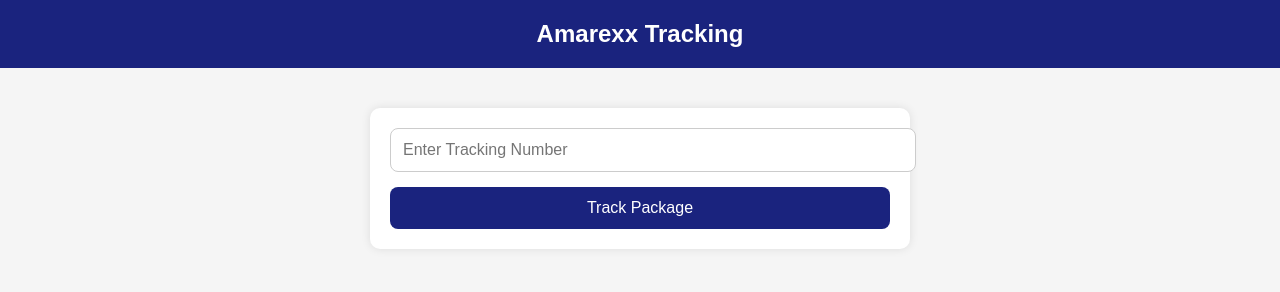
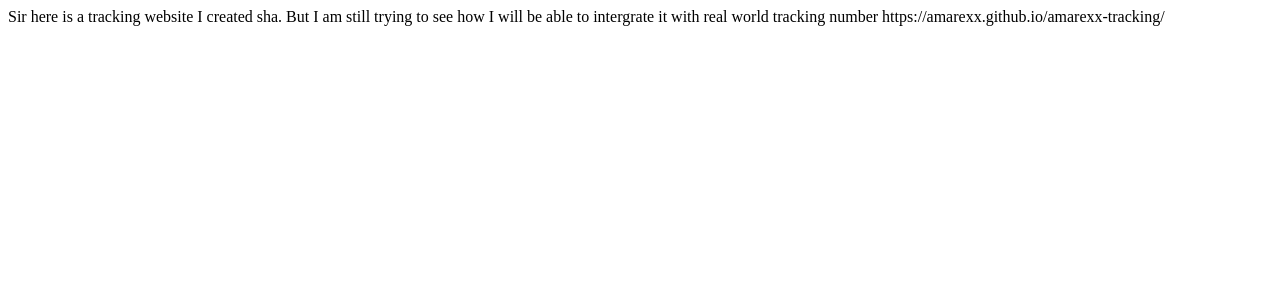
Before and after one commit to Amarexx/amarexx-tracking, a plain HTML site: page index.html in a window 1280 px wide. Drawn offline with Linux system fonts and the light colour scheme.

Commit message:
Update index.html

```diff
--- a/index.html
+++ b/index.html
@@ -1,94 +1,4 @@
-<!DOCTYPE html><html lang="en">
-<head>
-  <meta charset="UTF-8" />
-  <meta name="viewport" content="width=device-width, initial-scale=1.0" />
-  <title>Amarexx Tracking</title>
-  <style>
-    body {
-      font-family: Arial, sans-serif;
-      background: #f5f5f5;
-      margin: 0;
-      padding: 0;
-    }
-    header {
-      background: #1a237e;
-      color: white;
-      padding: 20px;
-      text-align: center;
-      font-size: 24px;
-      font-weight: bold;
-    }
-    .container {
-      width: 90%;
-      max-width: 500px;
-      margin: 40px auto;
-      background: white;
-      padding: 20px;
-      border-radius: 10px;
-      box-shadow: 0 0 10px rgba(0,0,0,0.1);
-    }
-    input {
-      width: 100%;
-      padding: 12px;
-      border: 1px solid #ccc;
-      border-radius: 8px;
-      margin-bottom: 15px;
-      font-size: 16px;
-    }
-    button {
-      width: 100%;
-      padding: 12px;
-      background: #1a237e;
-      color: white;
-      border: none;
-      border-radius: 8px;
-      font-size: 16px;
-      cursor: pointer;
-    }
-    button:hover {
-      background: #0d1755;
-    }
-    .result-box {
-      margin-top: 20px;
-      padding: 15px;
-      background: #e8eaf6;
-      border-left: 5px solid #1a237e;
-      border-radius: 8px;
-      display: none;
-    }
-  </style>
-</head>
-<body><header>Amarexx Tracking</header><div class="container">
-  <input type="text" id="trackInput" placeholder="Enter Tracking Number" />
-  <button onclick="trackNow()">Track Package</button>  <div id="result" class="result-box"></div>
-</div><script>
-  function trackNow() {
-    let code = document.getElementById("trackInput").value.trim();
-    let result = document.getElementById("result");
+Sir here is a tracking website I created sha.
+But I am still trying to see how I will be able to intergrate it with real world tracking number
 
-    if (code === "") {
-      result.style.display = "block";
-      result.innerHTML = "Please enter a valid tracking number.";
-      return;
-    }
-
-    result.style.display = "block";
-    result.innerHTML = `
-      <b>Tracking Number:</b> ${code}<br><br>
-      <b>Status:</b> In Transit<br>
-      <b>Last Location:</b> Lagos, Nigeria<br>
-      <b>Updated:</b> Today, 3:45 PM<br><br>
-
-      <b>Tracking Timeline:</b><br>
-      <div style="margin-top:10px;">
-        <div>📦 <b>Package Received</b> — 9:00 AM</div>
-        <div>🚚 <b>Departed Warehouse</b> — 11:15 AM</div>
-        <div>🛰️ <b>In Transit</b> — 2:30 PM</div>
-        <div>📍 <b>Arriving at Destination Facility</b> — Pending</div>
-        <div>🏤 <b>Out for Delivery</b> — Pending</div>
-        <div>✅ <b>Delivered</b> — Pending</div>
-      </div>
-    `;
-  }
-</script></body>
-</html>
+https://amarexx.github.io/amarexx-tracking/
```
